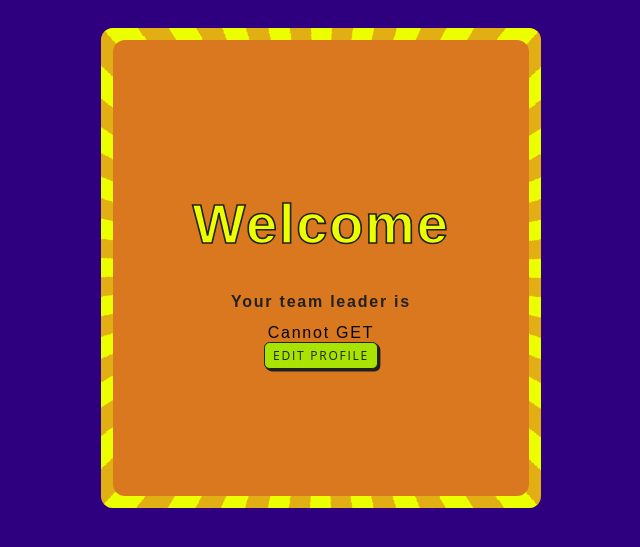
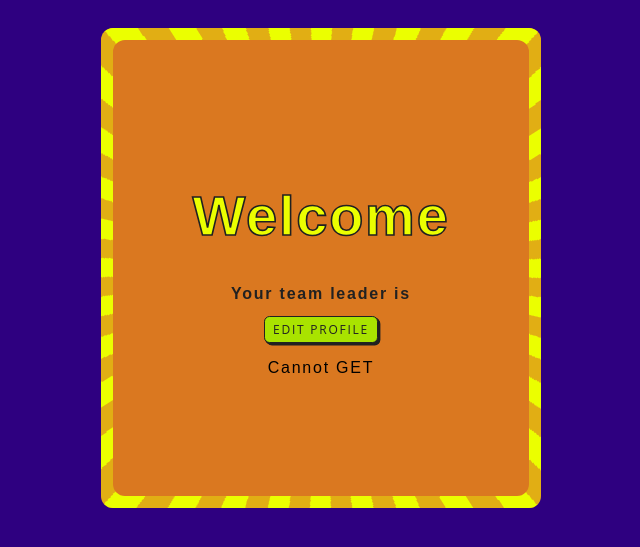
Before and after one commit to maximwebb/quizotic, a Django app: template src/quiz/templates/lobby.html in a window 1280 px wide. Shown: the top 547 px of the page, without its empty margins (319-959 px from the left). Run offline with Django 5.2, Linux system fonts and the light colour scheme; the template is opened without the code that fills it, so the values that code supplies are empty.

Commit message:
Simplify lobby

```diff
--- a/src/quiz/static/css/lobby.css
+++ b/src/quiz/static/css/lobby.css
@@ -5,3 +5,7 @@
 #team-leader-text {
     font-size: 2vh;
 }
+
+#team-list {
+    margin-top: 2vh;
+}
--- a/src/quiz/templates/lobby.html
+++ b/src/quiz/templates/lobby.html
@@ -11,8 +11,8 @@
     <div class="content shimmer">
         <p id="welcome-title" class="title-2">Welcome {{ cur_team.team_name }}</p>
 	    <h2 class="std-text">Your team leader is {{ cur_team.team_leader }} </h2>
+        <a class="btn-small cartoon-shadow" href="{% url 'team_profile' game.code %}">Edit profile</a>
 	    <div id="team-list"></div>
-        <a class="btn-small cartoon-shadow" href="{% url 'team_profile' game.code %}">Edit profile</a>
     </div>
 </body>
 
```
